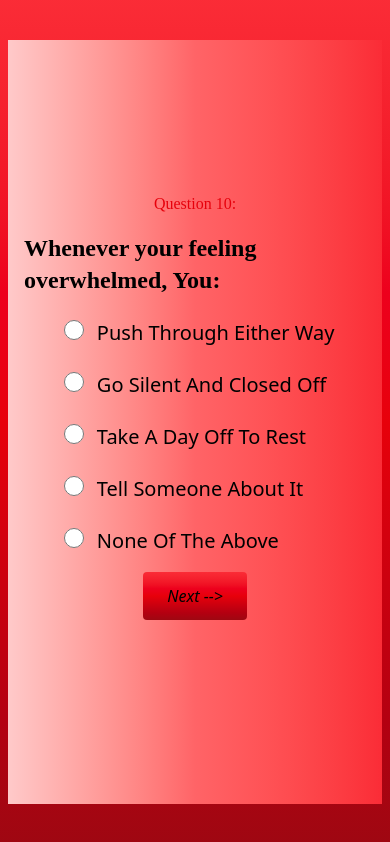
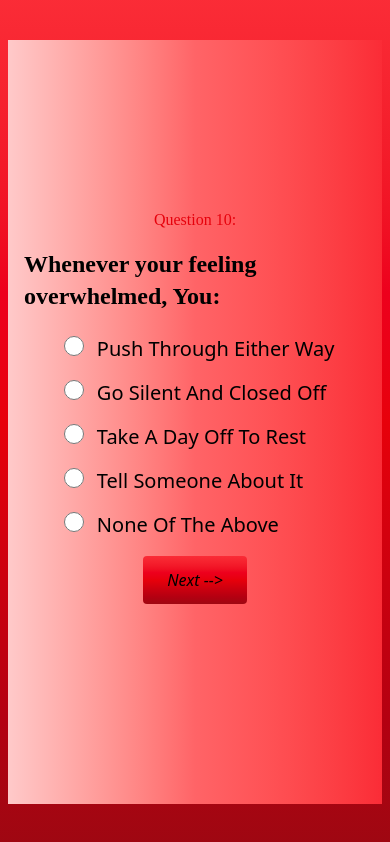
Before and after one commit to Waniyah950/Quiz, a plain HTML site: page quiz10.html in a window 390 px wide. Drawn offline with Linux system fonts and the light colour scheme.

Commit message:
Update quiz10.html

```diff
--- a/quiz10.html
+++ b/quiz10.html
@@ -20,7 +20,7 @@
 
                 <h3 class="text-2xl font-semibold" style="font-family:Bahnschrift SemiBold Condensed"> Whenever your feeling overwhelmed, You: </h3>
 
-                <div class="flex flex-col gap-4 font-medium sm:my-10 sm:mr-10">
+                <div class="flex flex-col gap-2 sm:gap-4 font-medium sm:my-10 sm:mr-10">
 
                     <label class="text-[20px]"><input class="size-5 m-2 hover:scale-90" type="radio" name="q10" value="Planner"> Push Through Either Way </label>
 
```
